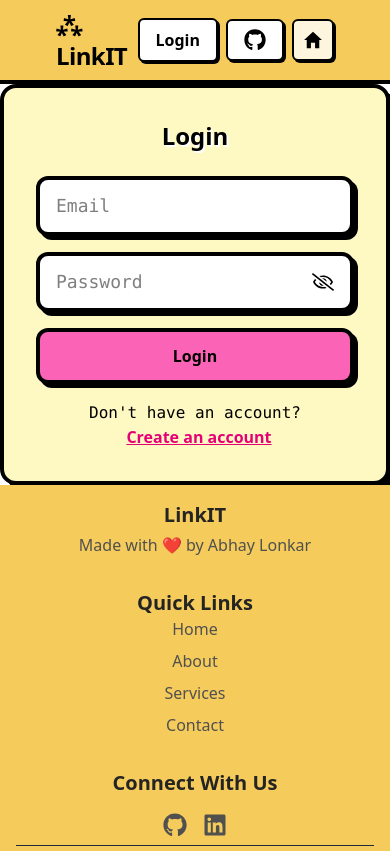
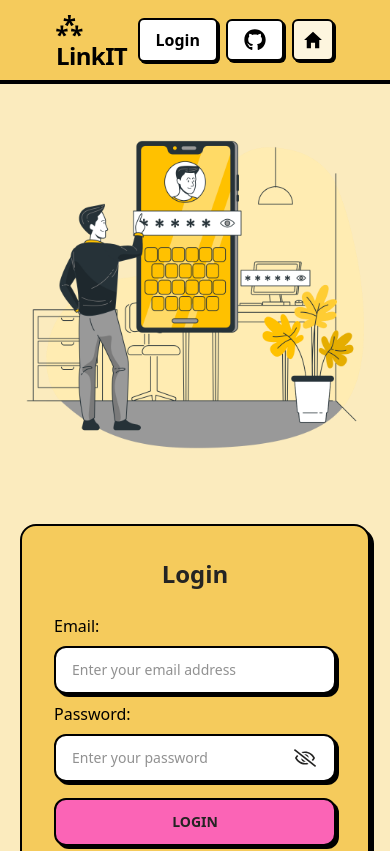
Before and after one commit to AbhayLonkar/url_shortner_frontend, a React (Vite) app: page /auth in a window 390 px wide. Shown: the top 851 px of the page. Built offline with nearby package versions, Linux system fonts and the light colour scheme.

Commit message:
enhance ui

```diff
--- a/src/components/Footer.jsx
+++ b/src/components/Footer.jsx
@@ -1,15 +1,15 @@
 
 import React from 'react';
-import { FaGithub, FaLinkedin, FaTwitter } from 'react-icons/fa';
+import { FaGithub, FaLinkedin } from 'react-icons/fa';
 import {Link} from "@tanstack/react-router";
 
 const Footer = () => {
     const currentYear = new Date().getFullYear();
 
     return (
-        <footer className="bg-saffron text-eerie-black w-full pt-4">
+        <footer className="bg-saffron text-eerie-black w-full pt-4 border-t-4">
             <div className="container mx-auto px-4">
-                <div className="grid grid-cols-1 md:grid-cols-3 gap-8 text-center">
+                <div className="grid grid-cols-1 md:grid-cols-3 md:gap-8 gap-2 text-center">
                     {/* Company Info */}
                     <div>
                         <h3 className="text-xl font-bold mb-1">LinkIT</h3>
@@ -22,10 +22,10 @@ const Footer = () => {
                     <div>
                         <h3 className="text-xl font-bold">Quick Links</h3>
                         <ul className="space-y-2">
-                            <li><a href="#home" className="text-eerie-black-600 hover:text-eerie-black transition-colors">Home</a></li>
-                            <li><a href="#about" className="text-eerie-black-600 hover:text-eerie-black transition-colors">About</a></li>
-                            <li><a href="#services" className="text-eerie-black-600 hover:text-eerie-black transition-colors">Services</a></li>
-                            <li><a href="#contact" className="text-eerie-black-600 hover:text-eerie-black transition-colors">Contact</a></li>
+                            <li><Link to="#home" className="text-eerie-black-600 hover:text-eerie-black transition-colors">Home</Link></li>
+                            <li><Link to="#about" className="text-eerie-black-600 hover:text-eerie-black transition-colors">About</Link></li>
+                            <li><Link to="#services" className="text-eerie-black-600 hover:text-eerie-black transition-colors">Services</Link></li>
+                            <li><Link to="#contact" className="text-eerie-black-600 hover:text-eerie-black transition-colors">Contact</Link></li>
                         </ul>
                     </div>
 
--- a/src/components/Loading.jsx
+++ b/src/components/Loading.jsx
@@ -3,9 +3,8 @@ import React from 'react'
 const Loading = () => {
     return (
         <div className={'flex justify-center items-center'}>
-        <div className={'size-6 rounded-full animate-spin border-3 border-b-gray-500 border-l-gray-500'}>
-
-        </div>
+            <div
+                className="self-center border-dashed border-l-gray-600 border-t-gray-600 animate-spin border-3 size-7 rounded-full"></div>
         </div>
     )
 }
--- a/src/components/LoginForm.jsx
+++ b/src/components/LoginForm.jsx
@@ -1,5 +1,5 @@
 import React, {useState} from 'react';
-import {useDispatch, useSelector} from 'react-redux';
+import {useDispatch} from 'react-redux';
 import {useNavigate} from "@tanstack/react-router"
 
 import {loginUser} from '../api/user.api';
@@ -13,7 +13,6 @@ const LoginForm = ({setLogin}) => {
     const [showPassword, setShowPassword] = useState(false);
     const navigate = useNavigate();
 
-    // const auth = useSelector((state) => state.auth);
     const dispatch = useDispatch();
 
     const handleSubmit = async (e) => {
@@ -33,22 +32,27 @@ const LoginForm = ({setLogin}) => {
     };
 
     return (
-        <div className="bg-yellow-100 border-4 border-black rounded-2xl shadow-[8px_8px_0_0_#000] p-8 w-full max-w-md">
-            <h2 className="text-2xl font-extrabold text-black text-center mb-6 drop-shadow-[2px_2px_0_#fff]">Login</h2>
+        <div className="bg-saffron border-2 border-black rounded-2xl shadow-[4px_4px_0_0_#000] p-8 md:w-full  max-w-md">
+            <h2 className="text-2xl font-extrabold text-eerie-black text-center mb-6 ">Login</h2>
             <form onSubmit={handleSubmit} className="flex flex-col gap-4">
+                <div className={'flex flex-col gap-2'}>
+                    <label htmlFor={'email'}>Email:</label>
                     <input
                         type="email"
-                    placeholder="Email"
-                    className="px-4 py-3 rounded-xl border-4 border-black bg-white text-black font-mono text-lg shadow-[4px_4px_0_0_#000] focus:outline-none focus:ring-0"
+                        placeholder="Enter your email address"
+                        id={'email'}
+                        className="px-4 py-3 rounded-xl border-2 border-black bg-white text-sm text-eerie-black  shadow-[3px_3px_0_0_#000] focus:outline-none focus:ring-0"
                         value={email}
                         onChange={e => setEmail(e.target.value)}
                         required
                     />
+                    <label htmlFor={'pass'}>Password:</label>
                     <div className="relative">
                         <input
+                            id={'pass'}
                             type={showPassword ? "text" : "password"}
-                        placeholder="Password"
-                        className="px-4 py-3 rounded-xl border-4 border-black bg-white text-black font-mono text-lg shadow-[4px_4px_0_0_#000] focus:outline-none focus:ring-0 w-full pr-12"
+                            placeholder="Enter your password"
+                            className="px-4 py-3 rounded-xl border-2 border-black bg-white text-sm text-eerie-black shadow-[3px_3px_0_0_#000] focus:outline-none focus:ring-0 w-full pr-12"
                             value={password}
                             onChange={e => setPassword(e.target.value)}
                             required
@@ -56,7 +60,7 @@ const LoginForm = ({setLogin}) => {
                         <button
                             type="button"
                             tabIndex={-1}
-                        className="absolute right-5 top-1/2 -translate-y-1/2 text-black hover:text-pink-500"
+                            className="absolute right-5 top-1/2 -translate-y-1/2 text-eerie-black hover:text-pink-500"
                             onClick={() => setShowPassword((prev) => !prev)}
                         >
                             {showPassword ? (
@@ -68,21 +72,23 @@ const LoginForm = ({setLogin}) => {
                             )}
                         </button>
                     </div>
+                </div>
+
                 <button
                     type="submit"
-                    className="bg-pink-400 border-4 border-black text-black font-bold py-3 rounded-xl shadow-[4px_4px_0_0_#000] hover:bg-pink-300 active:translate-x-1 active:translate-y-1 transition flex items-center justify-center"
+                    className="bg-pink-400 cursor-pointer border-2 border-black text-eerie-black font-bold py-3 rounded-xl text-sm shadow-[3px_3px_0_0_#000] hover:bg-pink-300 active:translate-1 active:shadow transition flex items-center justify-center"
                     disabled={loading}
                 >
                     {loading ? (
                         <div
                             className="self-center border-dashed border-l-gray-600 border-t-gray-600 animate-spin border-3 size-7 rounded-full"></div>
                     ) : (
-                        'Login'
+                        'LOGIN'
                     )}
                 </button>
             </form>
             <div className="text-center mt-4">
-                <span className="text-black font-mono">Don't have an account?</span>
+                <span className="text-eerie-black ">Don't have an account?</span>
                 <button
                     type="button"
                     className="ml-2 underline text-pink-600 font-bold hover:text-pink-800 transition"
--- a/src/components/RegisterForm.jsx
+++ b/src/components/RegisterForm.jsx
@@ -4,6 +4,7 @@ import {registerUser} from '../api/user.api';
 import {useDispatch} from 'react-redux';
 import {login} from '../../store/slice/authSlice';
 import {FaRegEye, FaRegEyeSlash} from "react-icons/fa";
+import Loading from "./Loading.jsx";
 
 const RegisterForm = ({setLogin}) => {
     const [username, setUsername] = useState('');
@@ -21,7 +22,7 @@ const RegisterForm = ({setLogin}) => {
             const data = await registerUser(username, email, password);
             console.log(data);
             dispatch(login(data.user));
-            navigate({to: '/dashboard'});
+            await navigate({to: '/dashboard'});
             setLoading(false);
         } catch (err) {
             console.log(err);
@@ -30,30 +31,37 @@ const RegisterForm = ({setLogin}) => {
     };
 
     return (
-        <div className="bg-yellow-200 border-4 border-black rounded-2xl shadow-[8px_8px_0_0_#000] p-8 w-full max-w-md">
-            <h2 className="text-2xl font-extrabold text-black text-center mb-6 drop-shadow-[2px_2px_0_#fff]">Register</h2>
+        <div className="bg-saffron border-2 border-black rounded-2xl  shadow-[4px_4px_0_0_#000] p-8 md:w-md max-w-md ">
+            <h2 className="text-2xl font-extrabold text-eerie-black text-center mb-6 ">Create an account</h2>
             <form onSubmit={handleSubmit} className="flex flex-col gap-4">
+                <div className={'flex flex-col gap-2'}>
+                    <label htmlFor={'name'}>Name:</label>
                     <input
                         type="text"
-                    placeholder="Username"
-                    className="px-4 py-3 rounded-xl border-4 border-black bg-white text-black font-mono text-lg shadow-[4px_4px_0_0_#000] focus:outline-none focus:ring-0"
+                        placeholder="Enter your name"
+                        id={'name'}
+                        className="px-4 py-3 rounded-xl border-2 border-black bg-white text-sm text-eerie-black  shadow-[3px_3px_0_0_#000] focus:outline-none focus:ring-0"
                         value={username}
                         onChange={e => setUsername(e.target.value)}
                         required
                     />
+                    <label htmlFor={'email'}>Email:</label>
                     <input
                         type="email"
-                    placeholder="Email"
-                    className="px-4 py-3 rounded-xl border-4 border-black bg-white text-black font-mono text-lg shadow-[4px_4px_0_0_#000] focus:outline-none focus:ring-0"
+                        placeholder="Enter your email address"
+                        id={'email'}
+                        className="px-4 py-3 rounded-xl border-2 border-black bg-white text-sm text-eerie-black  shadow-[3px_3px_0_0_#000] focus:outline-none focus:ring-0"
                         value={email}
                         onChange={e => setEmail(e.target.value)}
                         required
                     />
+                    <label htmlFor={'pass'}>Password:</label>
                     <div className="relative">
                         <input
+                            id={'pass'}
                             type={showPassword ? "text" : "password"}
-                        placeholder="Password"
-                        className="px-4 py-3 rounded-xl border-4 border-black bg-white text-black font-mono text-lg shadow-[4px_4px_0_0_#000] focus:outline-none focus:ring-0 w-full pr-12"
+                            placeholder="Enter your password"
+                            className="px-4 py-3 rounded-xl border-2 border-black bg-white text-sm text-eerie-black shadow-[3px_3px_0_0_#000] focus:outline-none focus:ring-0 w-full pr-12"
                             value={password}
                             onChange={e => setPassword(e.target.value)}
                             required
@@ -61,31 +69,30 @@ const RegisterForm = ({setLogin}) => {
                         <button
                             type="button"
                             tabIndex={-1}
-                        className="absolute right-3 top-1/2 -translate-y-1/2 text-black hover:text-pink-500"
+                            className="absolute right-5 top-1/2 -translate-y-1/2 text-eerie-black hover:text-pink-500"
                             onClick={() => setShowPassword((prev) => !prev)}
                         >
                             {showPassword ? (
+                                // Eye open SVG
                                 <FaRegEye size={22}/>
                             ) : (
+                                // Eye closed SVG
                                 <FaRegEyeSlash size={22}/>
                             )}
                         </button>
                     </div>
+                </div>
+
                 <button
                     type="submit"
-                    className="bg-pink-400 border-4 border-black text-black font-bold py-3 rounded-xl shadow-[4px_4px_0_0_#000] hover:bg-pink-300 active:translate-x-1 active:translate-y-1 transition flex items-center justify-center"
+                    className="bg-pink-400 cursor-pointer border-2 border-black text-eerie-black font-bold py-3 rounded-xl text-sm shadow-[3px_3px_0_0_#000] hover:bg-pink-300 active:translate-1 active:shadow transition flex items-center justify-center"
                     disabled={loading}
                 >
-                    {loading ? (
-                        <div
-                            className="self-center border-dashed border-l-gray-600 border-t-gray-600 animate-spin border-3 size-7 rounded-full"></div>
-                    ) : (
-                        'Register'
-                    )}
+                    {loading ? <Loading /> : 'SIGNUP'}
                 </button>
             </form>
             <div className="text-center mt-4">
-                <span className="text-black font-mono">Already have an account?</span>
+                <span className="text-eerie-black ">Already have an account ?</span>
                 <button
                     type="button"
                     className="ml-2 underline text-pink-600 font-bold hover:text-pink-800 transition"
--- a/src/pages/AuthPage.jsx
+++ b/src/pages/AuthPage.jsx
@@ -5,11 +5,18 @@ import LoginForm from '../components/LoginForm'
 const AuthPage = () => {
   const [isLogin, setIsLogin] = useState(true)
   return (
-    <div className="flex-1 flex items-center justify-center w-full">
-      {isLogin ?
-        <LoginForm setLogin={setIsLogin} /> :
-        <RegisterForm setLogin={setIsLogin} />
-      }
+    <div className="flex flex-wrap items-center justify-center w-full min-h-screen h-auto md:flex-row flex-col bg-saffron-800 py-3 gap-2">
+      <div
+          className={'flex md:justify-center items-center md:w-lg  max-w-lg  h-100 p-3'}>
+        <img src={'/images/login.png'} alt={'link-it'} className={'w-auto  object-cover'}/>
+      </div>
+      <div className={'p-5 mb-20'}>
+        {isLogin ?
+          <LoginForm setLogin={setIsLogin} /> :
+          <RegisterForm setLogin={setIsLogin} />
+        }
+      </div>
+
     </div>
   )
 }
--- a/src/sections/ContactSession.jsx
+++ b/src/sections/ContactSession.jsx
@@ -8,7 +8,7 @@ import {
 
 const ContactSection = () => {
     return (
-        <section className="py-16 bg-gray-50 border-b-4" id={'contact'}>
+        <section className="py-16 bg-gray-50" id={'contact'}>
             <div className="container mx-auto px-4">
                 <div className="text-center mb-12">
                     <h2 className="text-5xl font-bold text-gray-800 mb-4">Let's Connect</h2>
```
Lines whose indentation alone changed are shown as unchanged.
